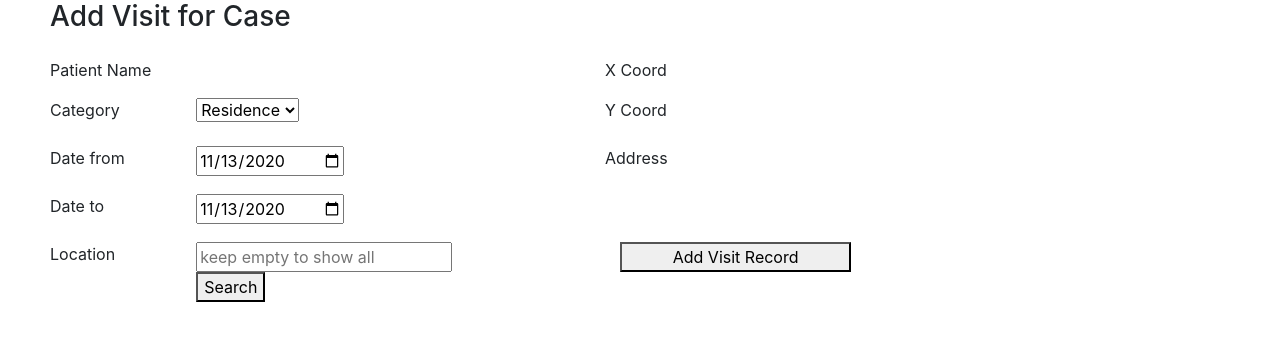
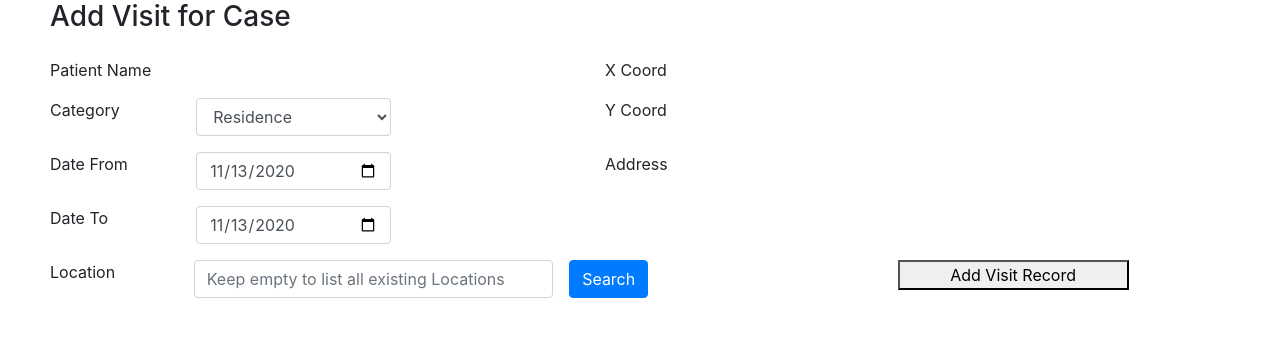
Before and after one commit to jhnma/comp3297_group_k, a Django app: template hotzone_project/templates/add-visit.html in a window 1280 px wide. Shown: the top 341 px of the page. Run offline with Django 3.2, Linux system fonts and the light colour scheme; the template is opened without the code that fills it, so the values that code supplies are empty; some libraries are stand-ins or nearby versions.

Commit message:
add_visit page styling

```diff
--- a/hotzone_project/templates/add-visit.html
+++ b/hotzone_project/templates/add-visit.html
@@ -24,6 +24,9 @@
                 padding-bottom:10px;
                 word-wrap:break-word;
             }
+            td:first-child {
+                padding-left: 5px;
+            }
             tbody tr {
                 background-color: rgba(238, 238, 238, 0.568);
             }
@@ -37,6 +40,7 @@
             $(document).ready(function() {
                 var currentGeodata
                 var currentHotzone
+                //Changed to 2 classes for the new table & table title
                 $('.hotzoneLocations, .geodataLocations').hide()
                 var today=new Date();
                 $('#date_from').val(today.toISOString().substr(0, 10))
@@ -51,7 +55,7 @@
                                 <td colspan=10>${ele.fields.address}</td>
                                 <td colspan=2>${ele.fields.x}</td>
                                 <td colspan=2>${ele.fields.y}</td>
-                                <td colspan=2><button type="button" class="${database}" data-pk="${ele.pk}" data-idx="${idx}">Select</button></td>
+                                <td colspan=2 class="text-center"><button type="button" class="${database} btn btn-primary" data-pk="${ele.pk}" data-idx="${idx}">Select</button></td>
                                 </tr>`)
                         })
                         $('.hotzoneLocations').show()
@@ -65,7 +69,7 @@
                                 <td colspan=10>${ele.addressEN}</td>
                                 <td colspan=2>${ele.x}</td>
                                 <td colspan=2>${ele.y}</td>
-                                <td colspan=2><button type="button" class="${database}" data-idx="${idx}">Add &amp; Select</button></td>
+                                <td colspan=2 class="text-center"><button type="button" class="${database} btn btn-primary" data-idx="${idx}">Add+Select</button></td>
                                 </tr>`)
                         })
                         $('.geodataLocations').show()
@@ -93,6 +97,7 @@
                         $("#visit").attr('data-pk', data.pk)
                     }
                 }
+                //current changed to currentHotzone/currentGeodata
                 $(document).on('click','.hotzone',function() {
                     set(currentHotzone[parseInt($(this).attr('data-idx'))], 'hotzone')
                 })
@@ -117,7 +122,8 @@
                     }, 'json')
                 })
                 $('#addVisit').click(function() {
-                    if($('#case_id').val()=='' || $('#x_coord').html()=='') {
+                    //case_id is now a hidden input, so wont check
+                    if($('#x_coord').html()=='') {
                         alert('Please input complete data.')
                         return
                     }
@@ -137,13 +143,6 @@
                     if($("#location").val()!='') {
                         $.get('{% url "get-locations" %}',{name: $("#location").val()}, function(data) {
                             currentHotzone=data
-                            /*
-                            if(data.length==1) {
-                                set(data[0], 'hotzone')
-                                $('.hotzoneLocations').hide()
-                            }
-                            else if(data.length>1) {
-                            */
                             if(data.length>=1) {
                                 reset()
                                 renderLocations('hotzone', data)
@@ -228,8 +227,8 @@
                         <div class='col-3'>
                             <label for='category'>Category</label>
                         </div>
-                        <div class='col-8'>
-                            <select id='category'>
+                        <div class='col-4'>
+                            <select id='category' class="form-control">
                                 <option value='r'>Residence</option>
                                 <option value='w'>Workplace</option>
                                 <option value='v'>Visit</option>
@@ -252,18 +251,18 @@
                 <div class="col-6">
                     <div class="row">
                         <div class='col-3'>
-                            <label for='date_from'>Date from</label>
+                            <label for='date_from'>Date From</label>
                         </div>
-                        <div class='col-8'>
-                            <input type='date' id='date_from'/>
+                        <div class='col-4'>
+                            <input type='date' id='date_from' class="form-control"/>
                         </div>
                     </div>
                     <div class="row mt-3">
                         <div class='col-3'>
-                            <label for='date_to'>Date to</label>
+                            <label for='date_to'>Date To</label>
                         </div>
-                            <div class='col-8'>
-                            <input type='date' id='date_to'/>
+                            <div class='col-4'>
+                            <input type='date' id='date_to' class="form-control"/>
                         </div>
                     </div>
                 </div>
@@ -279,14 +278,16 @@
                 </div>
             </div>
             <div class="row container mt-3">
-                <div class="col-6">
+                <div class="col-9">
                     <div class="row">
-                        <div class='col-3'>
+                        <div class='col-2'>
                             <label for='location'>Location</label>
                         </div>
-                        <div class='col-6'>
-                            <input type='text' id='location' placeholder="keep empty to show all"/>
-                            <button type="button" id='search'>Search</button>
+                        <div class='col-5'>
+                            <input type='text' id='location' class="form-control" placeholder="Keep empty to list all existing Locations"/>
+                        </div>
+                        <div class='col-5'>
+                            <button type="button" id='search' class="ml-3 btn btn-primary">Search</button>
                         </div>
                     </div>
                 </div>
```
